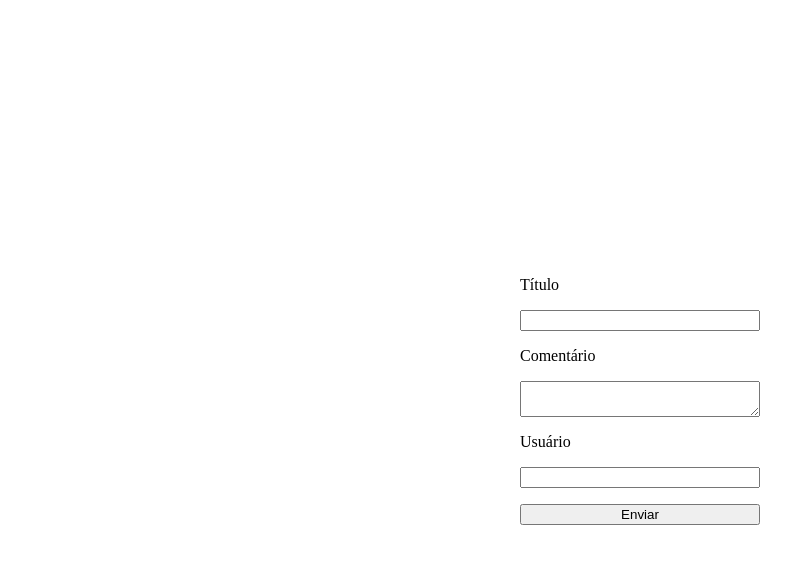
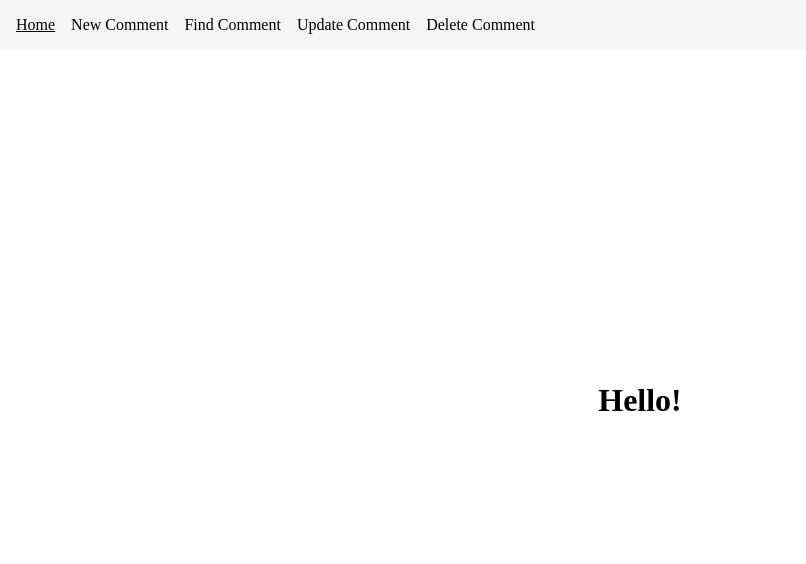
Before and after one commit to Trettin/Cubos-Academy, a React (Create React App) app in the folder Front-end/Modulo-03/front-react-hook-form/classe-01/: page / in a window 1280 px wide. Shown: the top 564 px of the page, without its empty margins (0-806 px from the left). Built offline with nearby package versions, Linux system fonts and the light colour scheme.

Commit message:
applying Router for new pages to come

```diff
--- a/Front-end/Modulo-03/front-react-hook-form/classe-01/src/App.js
+++ b/Front-end/Modulo-03/front-react-hook-form/classe-01/src/App.js
@@ -1,48 +1,41 @@
 import "./App.css";
 import React from "react";
-import { useForm } from "react-hook-form";
 
-import Input from "./components/Input";
-import TextArea from "./components/TextArea";
-import Error from "./components/Error";
-
-import onSubmit from "./utils/onSubmit";
+import {
+  NavLink,
+  BrowserRouter as Router,
+  Route,
+  Switch,
+} from "react-router-dom";
+import Home from "./pages/Home";
+import NewComment from "./pages/NewComment";
 
 function App() {
-  const {
-    register,
-    handleSubmit,
-    formState: { errors },
-  } = useForm();
-
   return (
     <div className="App">
-      <form onSubmit={handleSubmit(onSubmit)}>
-        <label htmlFor="input-title">Título</label>
-        <Input
-          id="input-title"
-          type="text"
-          {...register("title", { required: true, minLength: 5 })}
-        />
-        <Error errors={errors} errorName="title" />
-
-        <label htmlFor="input-comentary">Comentário</label>
-        <TextArea
-          id="input-comentary"
-          {...register("commentary", { required: true, maxLength: 30 })}
-        />
-        <Error errors={errors} errorName="commentary" />
-
-        <label htmlFor="userId">Usuário</label>
-        <Input
-          id="userId"
-          type="number"
-          {...register("userId", { required: true })}
-        />
-        <Error errors={errors} errorName="userId" />
-
-        <button type="submit">Enviar</button>
-      </form>
+      <Router>
+        <nav className="menu">
+          <NavLink to="/" exact className="navlink">
+            Home
+          </NavLink>
+          <NavLink to="/post" className="navlink">
+            New Comment
+          </NavLink>
+          <NavLink to="/get" className="navlink">
+            Find Comment
+          </NavLink>
+          <NavLink to="/put" className="navlink">
+            Update Comment
+          </NavLink>
+          <NavLink to="/delete" className="navlink">
+            Delete Comment
+          </NavLink>
+        </nav>
+        <Switch>
+          <Route path="/" exact component={Home} />
+          <Route path="/post" component={NewComment} />
+        </Switch>
+      </Router>
     </div>
   );
 }
```
